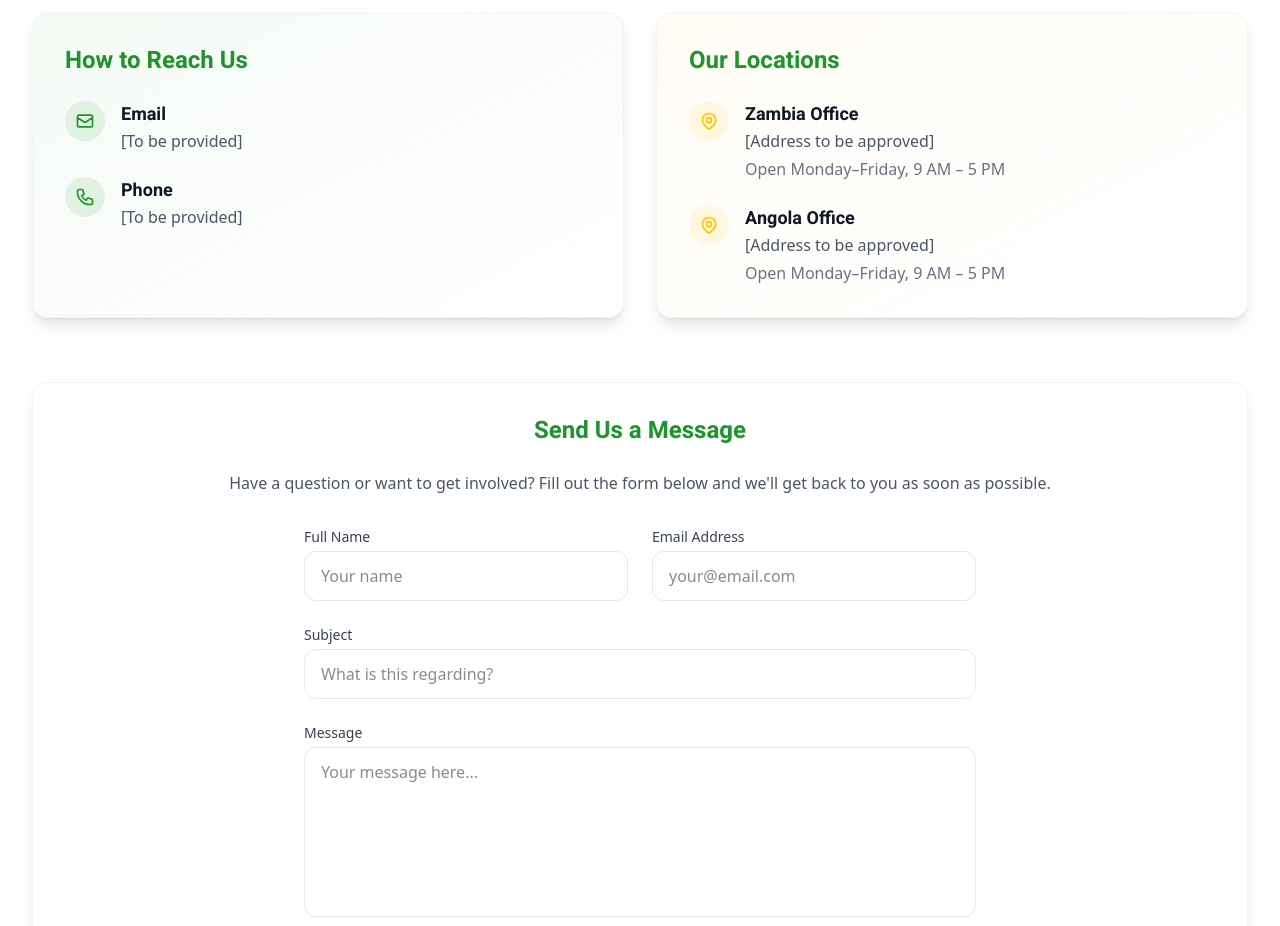
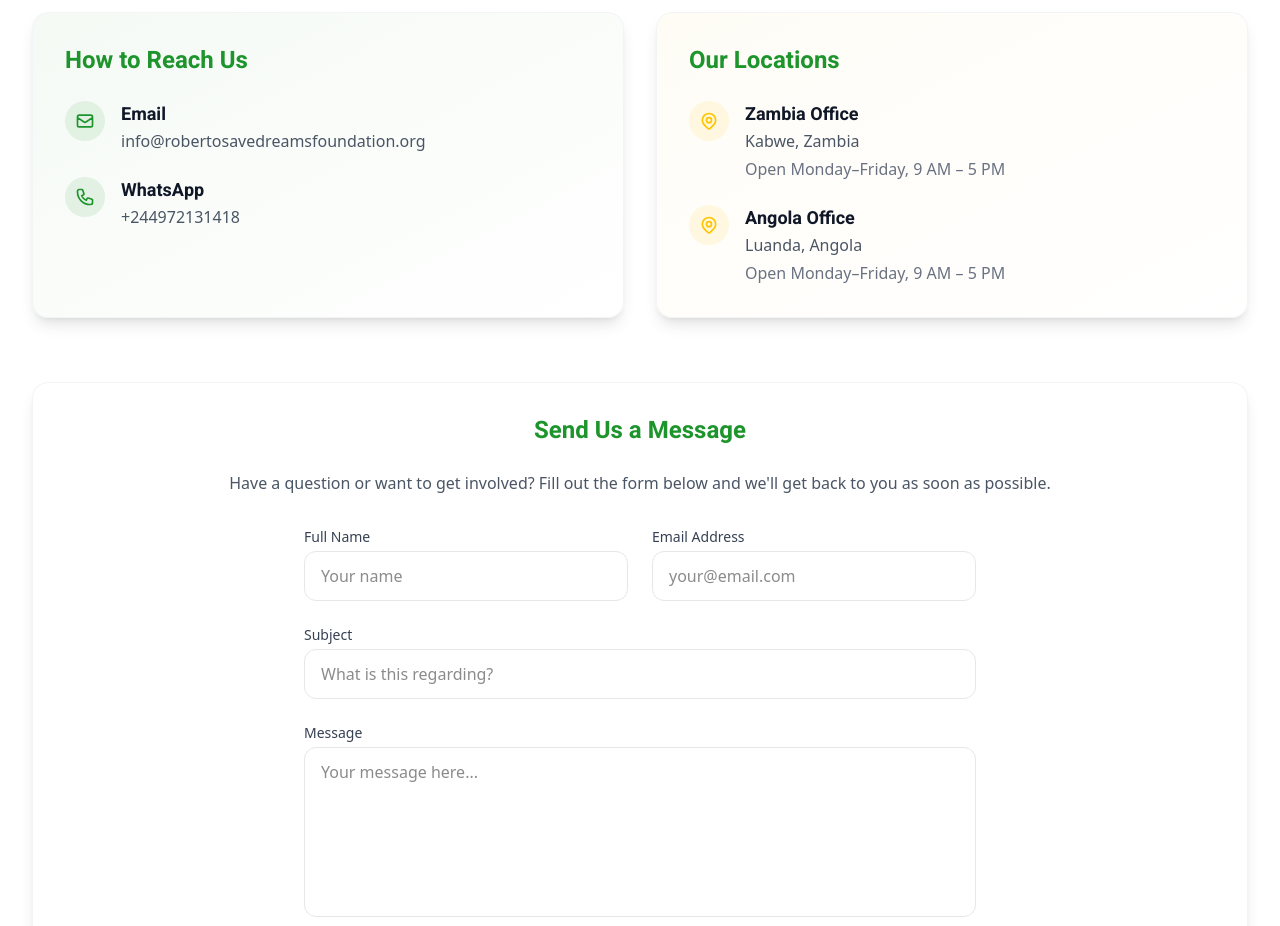
Before and after one commit to mounirclicksalesmedia/robertosavedreams, a Next.js app: page /contact in a window 1280 px wide. Shown: the part 920-1846 px from the top of the page. Built offline with nearby package versions, Linux system fonts and the light colour scheme.

Commit message:
update: add office addresses, WhatsApp number, and email to contact page

```diff
--- a/app/(public)/contact/page.tsx
+++ b/app/(public)/contact/page.tsx
@@ -168,7 +168,7 @@
                 </div>
                 <div>
                   <h3 className="text-lg font-semibold text-gray-900">Email</h3>
-                  <p className="text-gray-600">[To be provided]</p>
+                  <p className="text-gray-600">info@robertosavedreamsfoundation.org</p>
                 </div>
               </div>
               <div className="flex items-start space-x-4">
@@ -178,8 +178,8 @@
                   </svg>
                 </div>
                 <div>
-                  <h3 className="text-lg font-semibold text-gray-900">Phone</h3>
-                  <p className="text-gray-600">[To be provided]</p>
+                  <h3 className="text-lg font-semibold text-gray-900">WhatsApp</h3>
+                  <p className="text-gray-600">+244972131418</p>
                 </div>
               </div>
             </div>
@@ -198,7 +198,7 @@
                 </div>
                 <div>
                   <h3 className="text-lg font-semibold text-gray-900">Zambia Office</h3>
-                  <p className="text-gray-600">[Address to be approved]</p>
+                  <p className="text-gray-600">Kabwe, Zambia</p>
                   <p className="text-gray-500 mt-1">Open Monday–Friday, 9 AM – 5 PM</p>
                 </div>
               </div>
@@ -211,7 +211,7 @@
                 </div>
                 <div>
                   <h3 className="text-lg font-semibold text-gray-900">Angola Office</h3>
-                  <p className="text-gray-600">[Address to be approved]</p>
+                  <p className="text-gray-600">Luanda, Angola</p>
                   <p className="text-gray-500 mt-1">Open Monday–Friday, 9 AM – 5 PM</p>
                 </div>
               </div>
```
